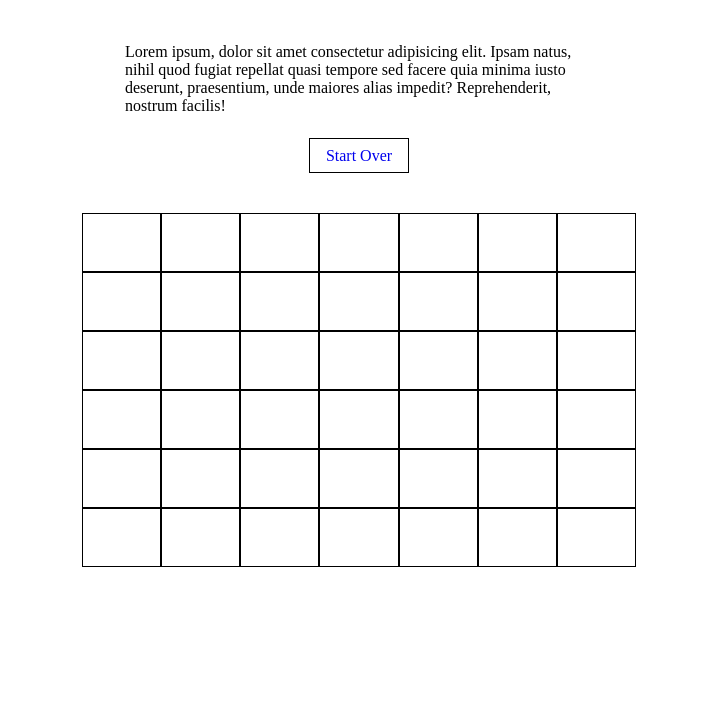
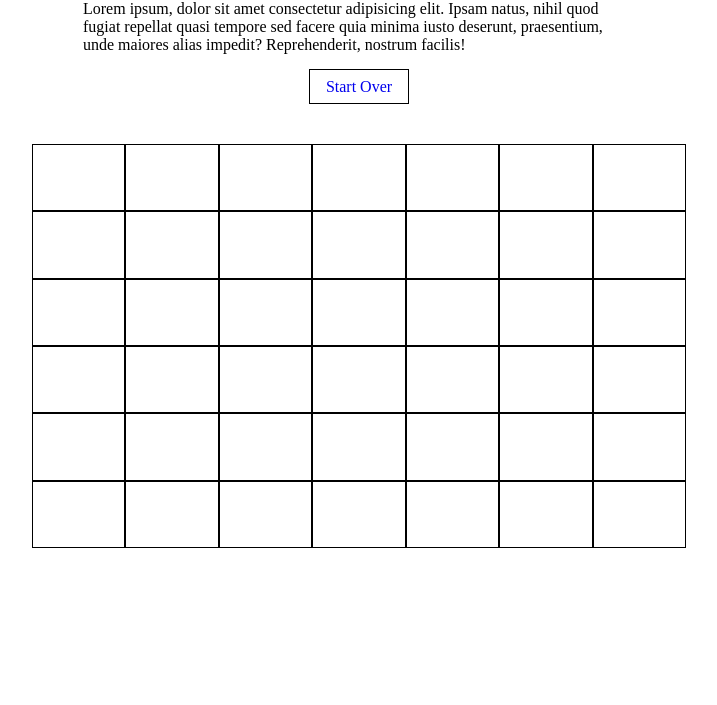
Before and after one commit to Cathy347Le/Build-connect-four, a plain HTML site: page index.html in a window 1280 px wide. Shown: the part 95-800 px from the top of the page, without its empty margins (281-998 px from the left). Drawn offline with Linux system fonts and the light colour scheme; a script that the page names is missing.

Commit message:
revised draft style.css

```diff
--- /dev/null
+++ b/script.js
@@ -0,0 +1,3 @@
+// Capture all 42 cells using a loop
+// Add eventListener to each cells
+// When clicked, make the cell turn blue
--- a/style.css
+++ b/style.css
@@ -3,7 +3,7 @@
 }
 
 header {
-  max-width: 500px;
+  max-width: 600px;
   margin: 0 auto;
 }
 
@@ -11,10 +11,12 @@ h1 {
   font-family: "Passion One", cursive;
   text-align: center;
   font-size: 50px;
+  margin: 1rem;
 }
 
 p {
-  padding: 1rem;
+  padding: 0.5rem;
+  margin: 1rem;
 }
 
 main {
@@ -31,8 +33,8 @@ main {
   display: grid;
   grid-template-rows: repeat(6, 1fr);
   grid-template-columns: repeat(7, 1fr);
-  max-width: 650px;
-  min-height: 450px;
+  max-width: 750px;
+  min-height: 500px;
   margin: 0 auto;
   padding: 3rem;
 }
```
